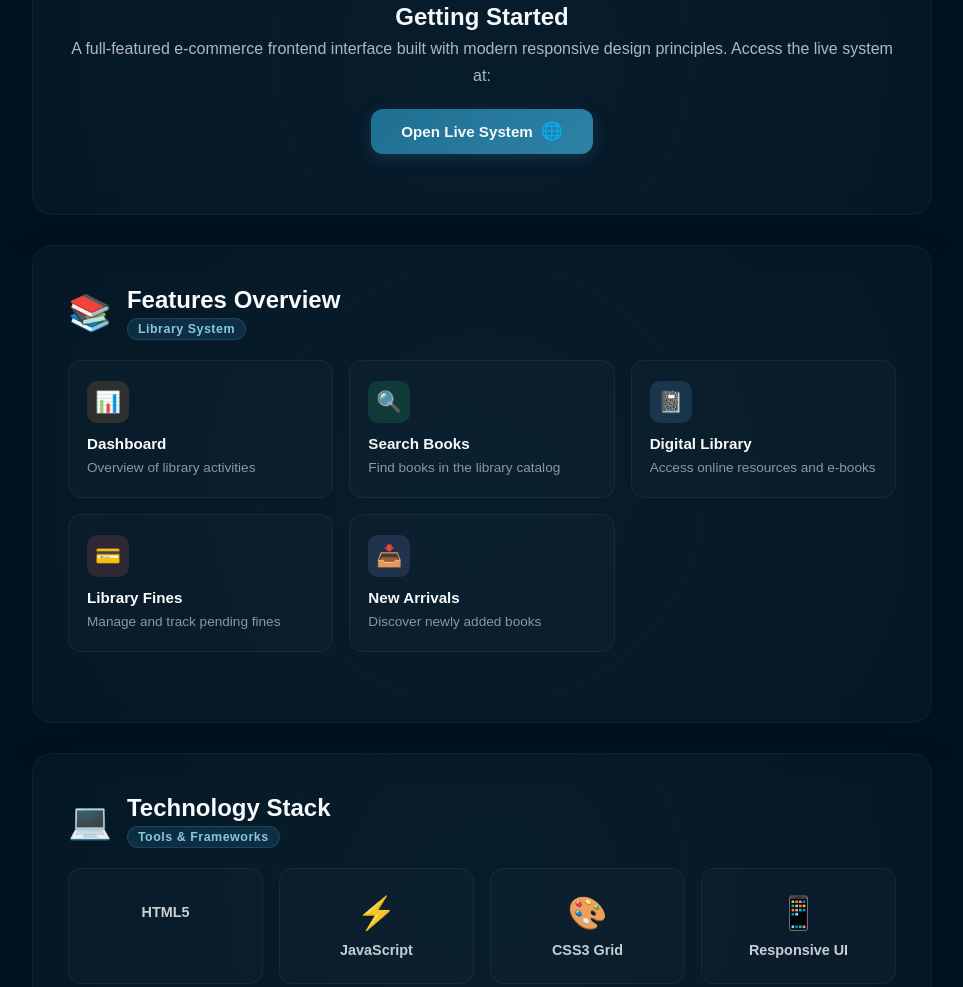
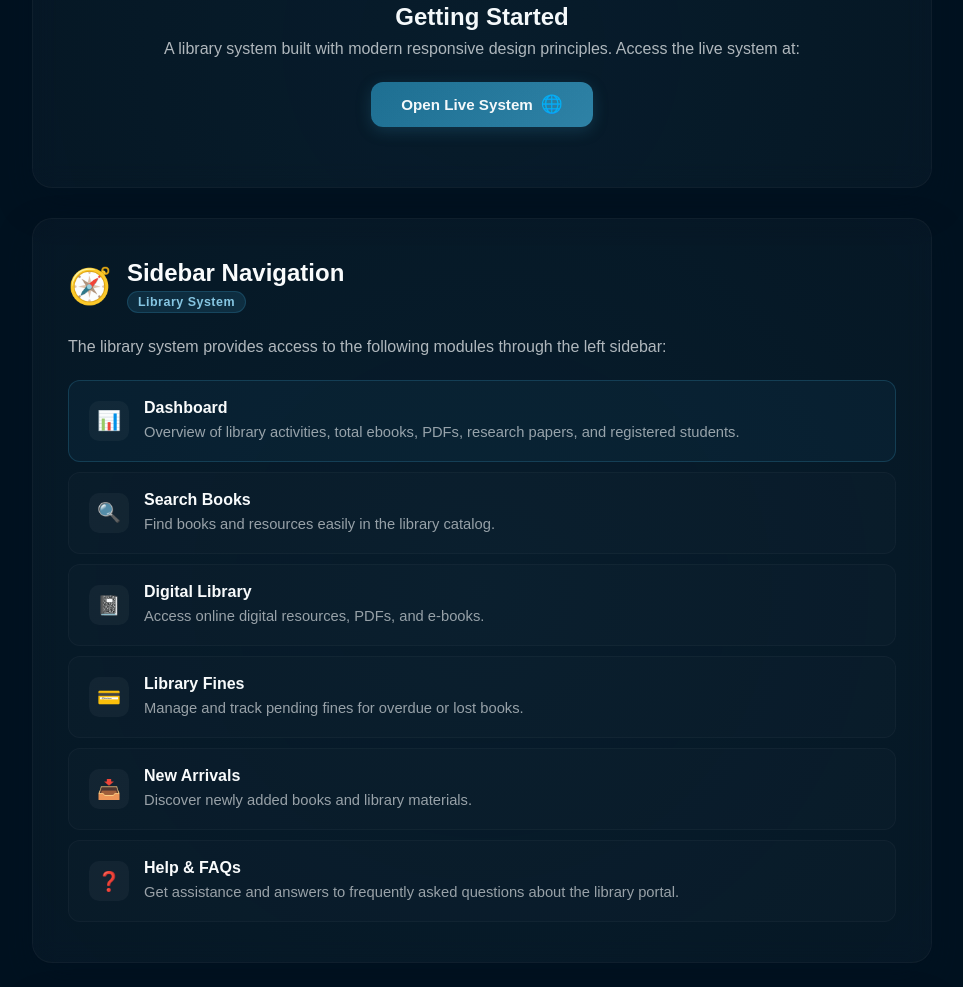
Before and after one commit to Linbil21/portfolio, a plain HTML site: page GUIDE/index5.html in a window 1280 px wide. Shown: the part 1093-2080 px from the top of the page, without its empty margins (158-1121 px from the left). Drawn offline with Linux system fonts and the light colour scheme.

Commit message:
update image

```diff
--- a/GUIDE/index5.html
+++ b/GUIDE/index5.html
@@ -29,7 +29,7 @@
             <div class="guide-card guide-intro-card">
                 <div class="guide-card-icon">🚀</div>
                 <h2>Getting Started</h2>
-                <p>A full-featured e-commerce frontend interface built with modern responsive design principles. Access
+                <p>A library system built with modern responsive design principles. Access
                     the live system at:</p>
                 <a href="" target="_blank" class="guide-link-btn">
                     <span>Open Live System</span>
@@ -37,43 +37,58 @@
                 </a>
             </div>
 
-            <!-- Features Overview -->
+            <!-- Sidebar Navigation -->
             <div class="guide-card">
                 <div class="guide-card-header">
-                    <div class="guide-card-icon">📚</div>
+                    <div class="guide-card-icon">🧭</div>
                     <div>
-                        <h2>Features Overview</h2>
+                        <h2>Sidebar Navigation</h2>
                         <span class="guide-card-tag">Library System</span>
                     </div>
                 </div>
-                <div class="guide-features-grid">
-                    <div class="guide-feature">
-                        <div class="feature-icon" style="background: rgba(255, 159, 67, 0.15); color: #ff9f43;">📊</div>
-                        <h4>Dashboard</h4>
-                        <p>Overview of library activities</p>
+                <p>The library system provides access to the following modules through the left sidebar:</p>
+                <div class="guide-nav-list">
+                    <div class="guide-nav-item active-nav">
+                        <div class="nav-item-icon">📊</div>
+                        <div>
+                            <h4>Dashboard</h4>
+                            <p>Overview of library activities, total ebooks, PDFs, research papers, and registered students.</p>
+                        </div>
                     </div>
-                    <div class="guide-feature">
-                        <div class="feature-icon" style="background: rgba(46, 213, 115, 0.15); color: #2ed573;">🔍</div>
-                        <h4>Search Books</h4>
-                        <p>Find books in the library catalog</p>
+                    <div class="guide-nav-item">
+                        <div class="nav-item-icon">🔍</div>
+                        <div>
+                            <h4>Search Books</h4>
+                            <p>Find books and resources easily in the library catalog.</p>
+                        </div>
                     </div>
-                    <div class="guide-feature">
-                        <div class="feature-icon" style="background: rgba(116, 185, 255, 0.15); color: #74b9ff;">📓
+                    <div class="guide-nav-item">
+                        <div class="nav-item-icon">📓</div>
+                        <div>
+                            <h4>Digital Library</h4>
+                            <p>Access online digital resources, PDFs, and e-books.</p>
                         </div>
-                        <h4>Digital Library</h4>
-                        <p>Access online resources and e-books</p>
                     </div>
-                    <div class="guide-feature">
-                        <div class="feature-icon" style="background: rgba(255, 107, 107, 0.15); color: #ff6b6b;">💳
+                    <div class="guide-nav-item">
+                        <div class="nav-item-icon">💳</div>
+                        <div>
+                            <h4>Library Fines</h4>
+                            <p>Manage and track pending fines for overdue or lost books.</p>
                         </div>
-                        <h4>Library Fines</h4>
-                        <p>Manage and track pending fines</p>
                     </div>
-                    <div class="guide-feature">
-                        <div class="feature-icon" style="background: rgba(162, 155, 254, 0.15); color: #a29bfe;">📥
+                    <div class="guide-nav-item">
+                        <div class="nav-item-icon">📥</div>
+                        <div>
+                            <h4>New Arrivals</h4>
+                            <p>Discover newly added books and library materials.</p>
                         </div>
-                        <h4>New Arrivals</h4>
-                        <p>Discover newly added books</p>
+                    </div>
+                    <div class="guide-nav-item">
+                        <div class="nav-item-icon">❓</div>
+                        <div>
+                            <h4>Help & FAQs</h4>
+                            <p>Get assistance and answers to frequently asked questions about the library portal.</p>
+                        </div>
                     </div>
                 </div>
             </div>
```
Also changed, not shown: Projects/index.html (+1 -1 lines), Album/Libriaies/About Us.png (added), Album/Libriaies/Borrowers.png (added), Album/Libriaies/ContactUs.png (added), Album/Libriaies/Dashboard.png (added), Album/Libriaies/LibraryFines.png (added), Album/Libriaies/Login page.png (added), 2 other files.
